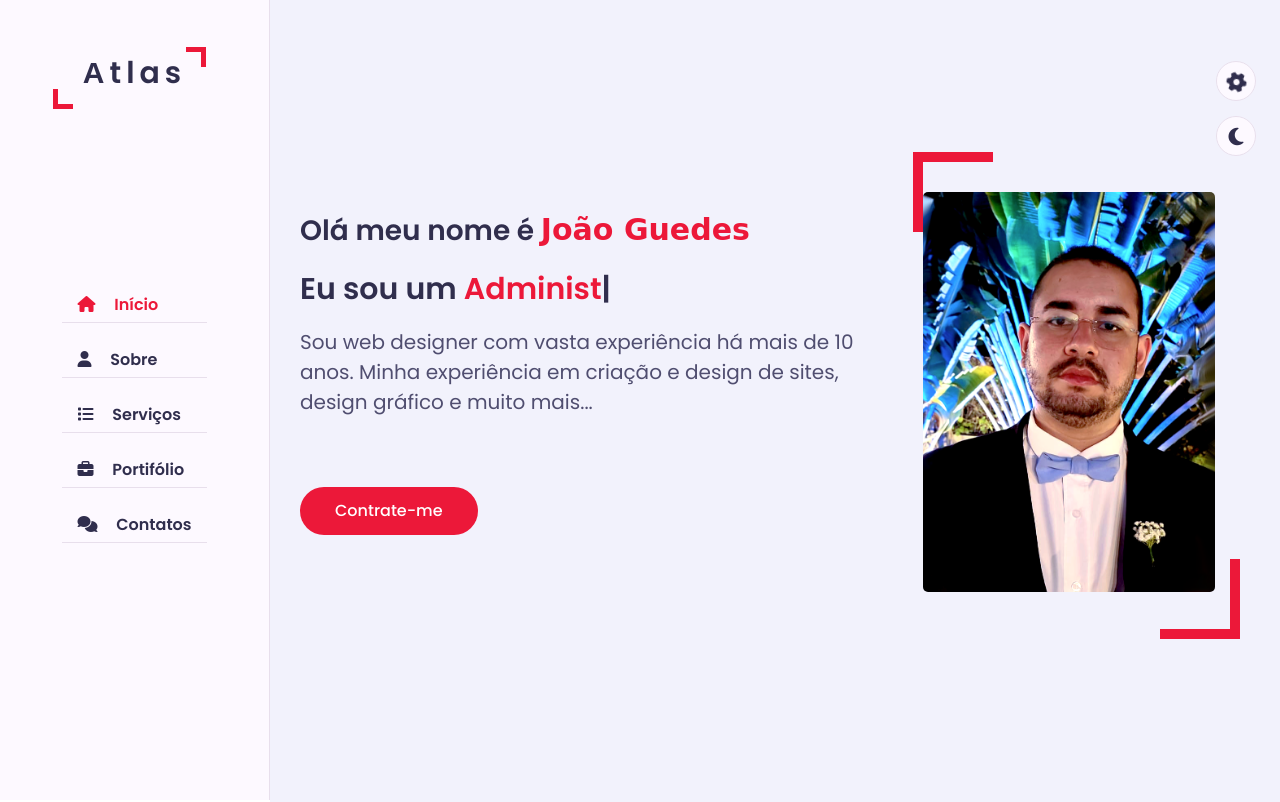
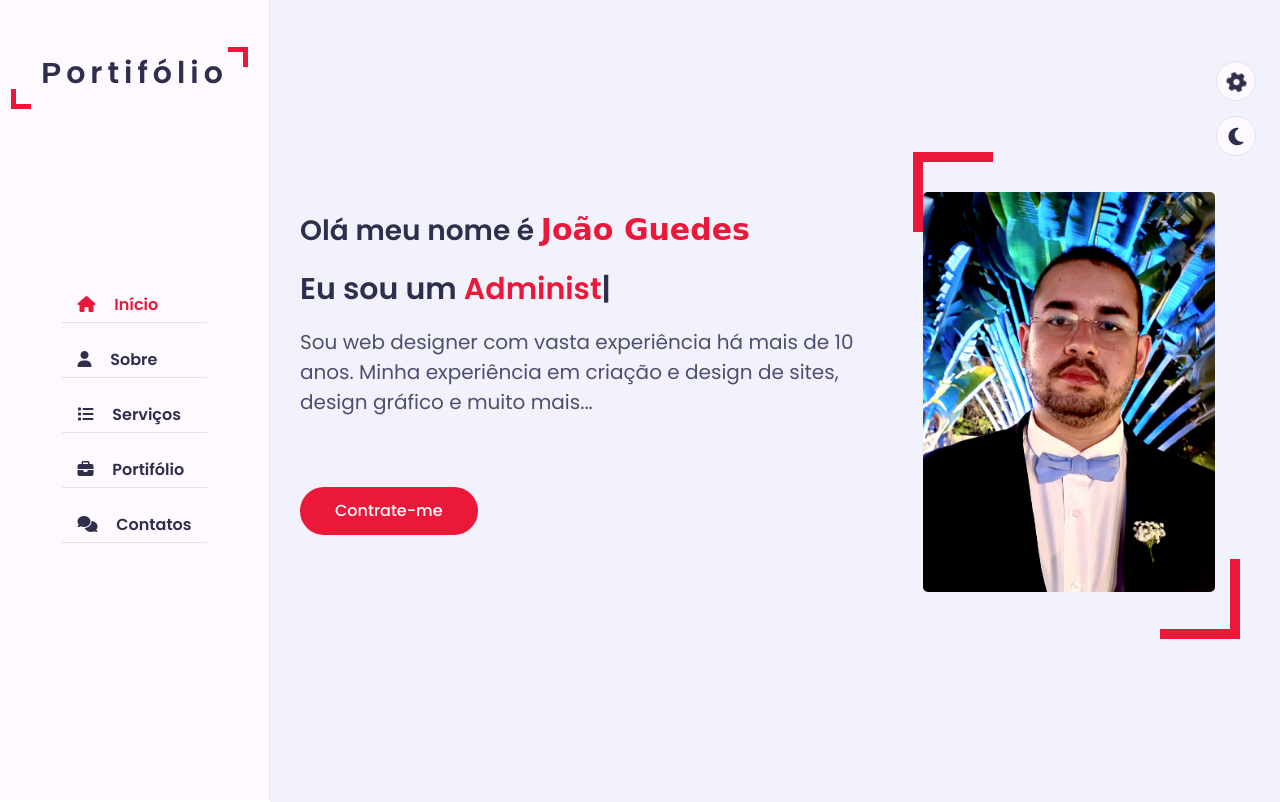
Before and after one commit to guedes-jr/Portfolio, a plain HTML site: page index.html in a window 1280 px wide. Shown: the top 802 px of the page. Drawn offline with nearby package versions, Linux system fonts and the light colour scheme; a web font is replaced by a local one.

Commit message:
Atualizando dados de home

```diff
--- a/index.html
+++ b/index.html
@@ -40,7 +40,7 @@
     <div class="main-container">
         <div class="aside">
             <div class="logo">
-                <a href="#"><span>A</span>tlas</a>
+                <a href="#"><span>P</span>ortifólio</a>
             </div>
             <div class="nav-toggler">
                 <span></span>
```
